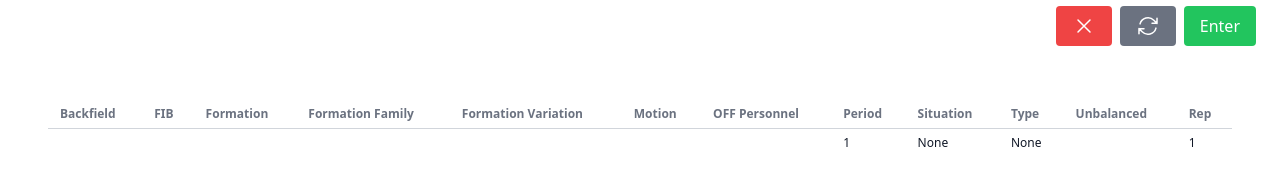
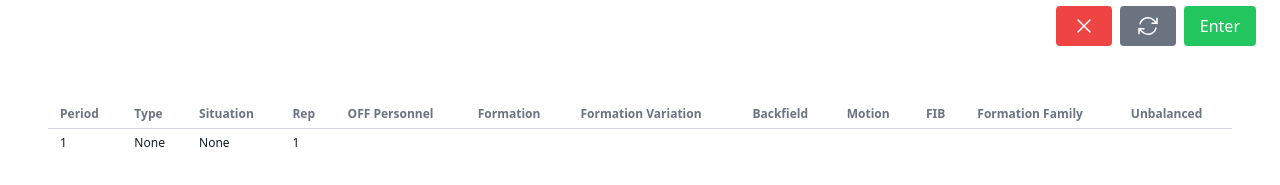
Before and after one commit to vchiang18/mofo-practice, a React (Create React App) app: page /play-entry in a window 1280 px wide. Both pictures are taken after a click on the button "Enter". Shown: the part 563-748 px from the top of the page. Built offline with nearby package versions, Linux system fonts and the light colour scheme; no server answers.

Commit message:
refactors play preview with new label util

```diff
--- a/src/components/PlayListPreview.js
+++ b/src/components/PlayListPreview.js
@@ -1,6 +1,7 @@
 import React from "react";
 import { usePractices } from "../context/PracticeContext";
 import { useSelector } from "react-redux";
+import { makeLabels } from "../utils";
 
 function PlayListPreview({ limit = 0, sortOrder = "asc" }) {
   const { practices } = usePractices();
@@ -14,13 +15,13 @@ function PlayListPreview({ limit = 0, sortOrder = "asc" }) {
   if (plays.length === 0) {
     return <div className="p-4">No practices recorded.</div>;
   }
-  const createLabelsAndAccessors = (arr1, arr2) =>{
-    const labels = (arr1.map(({label}) => label).concat(arr2.map(({label}) => label))).sort(sortedCallback)
-    const accessors = (arr1.map(({name})=> name).concat(arr2.map(({name})=>name))).sort(sortedCallback)
-    labels.push('Rep')
-    accessors.push('rep')
-    return [labels, accessors]
-  }
+  // const createLabelsAndAccessors = (arr1, arr2) =>{
+  //   const labels = (arr1.map(({label}) => label).concat(arr2.map(({label}) => label))).sort(sortedCallback)
+  //   const accessors = (arr1.map(({name})=> name).concat(arr2.map(({name})=>name))).sort(sortedCallback)
+  //   labels.push('Rep')
+  //   accessors.push('rep')
+  //   return [labels, accessors]
+  // }
 
 
 
@@ -29,7 +30,7 @@ function PlayListPreview({ limit = 0, sortOrder = "asc" }) {
   const sortedPractices = [...displayedPractices].sort((a, b) =>
     sortOrder === "asc" ? a.id - b.id : b.id - a.id
   );
-  const [labels, accessors] = createLabelsAndAccessors(fields, headers)
+  const labels = makeLabels(headers, fields).slice(2)
 
 
   return (
@@ -43,13 +44,13 @@ function PlayListPreview({ limit = 0, sortOrder = "asc" }) {
             <table className="min-w-full divide-y divide-gray-300">
               <thead>
                 <tr>
-                  {labels.map((name) => (
+                  {labels.map(({label}) => (
                       <th
-                      key={`th${name}`}
+                      key={`th${label}`}
                         scope="col"
                         className="py-1.5 px-3 text-left text-xs font-semibold text-gray-500"
                       >
-                        {name}
+                        {label}
                       </th>
                   ))}
                 </tr>
@@ -60,11 +61,13 @@ function PlayListPreview({ limit = 0, sortOrder = "asc" }) {
                     key={practice.id}
                     className="even:bg-gray-50 hover:bg-gray-50"
                   >
-                    {accessors.map((name) => (
+                    {labels.map(({accessor}) => (
                       <td className="py-1.5 px-3 text-xs font-normal text-gray-900"
-                      key={`${name}${practice.id}`}>
+                      key={`${accessor}${practice.id}`}>
                         {
-                        typeof practice[name] == 'object' ? practice[name].join(", "): practice[name]
+                        typeof practice[accessor] == 'object'
+                        ? practice[accessor].join(", ")
+                        : practice[accessor]
                         }
                       </td>))}
                   </tr>
```
